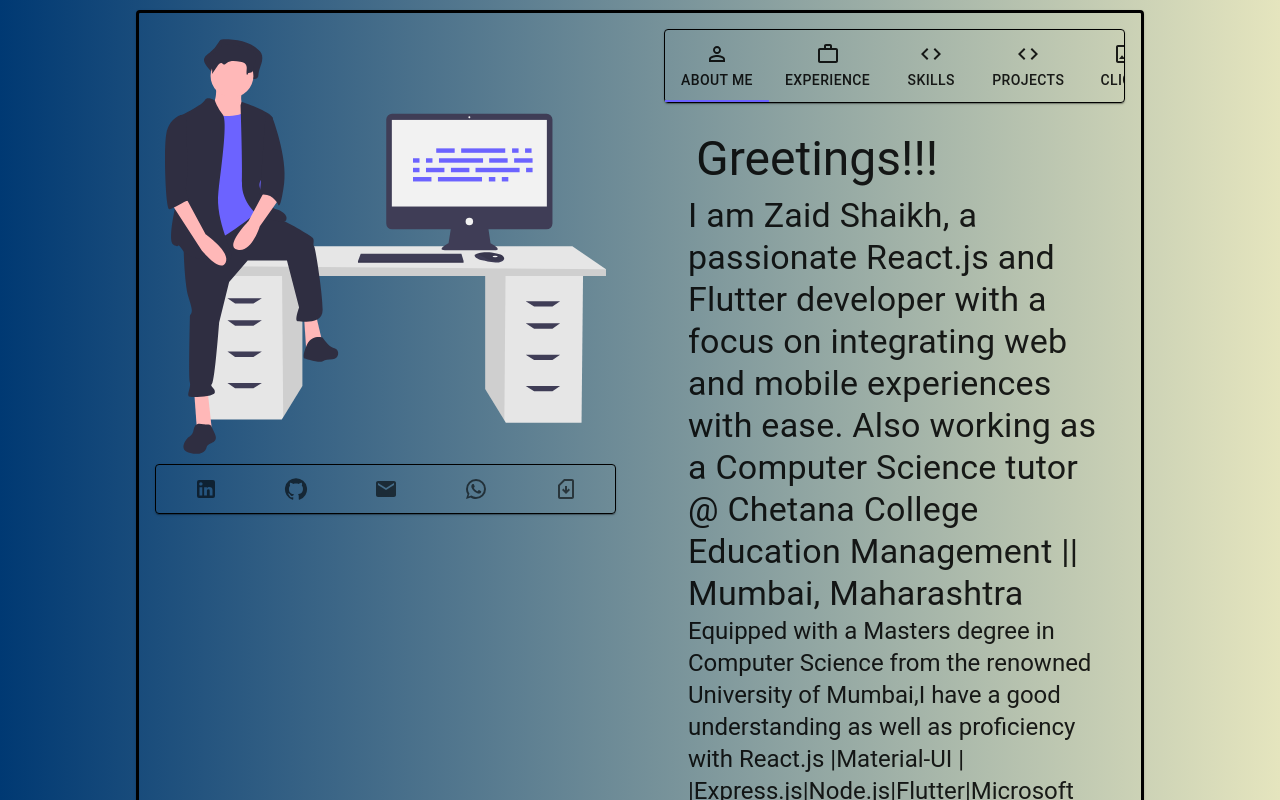
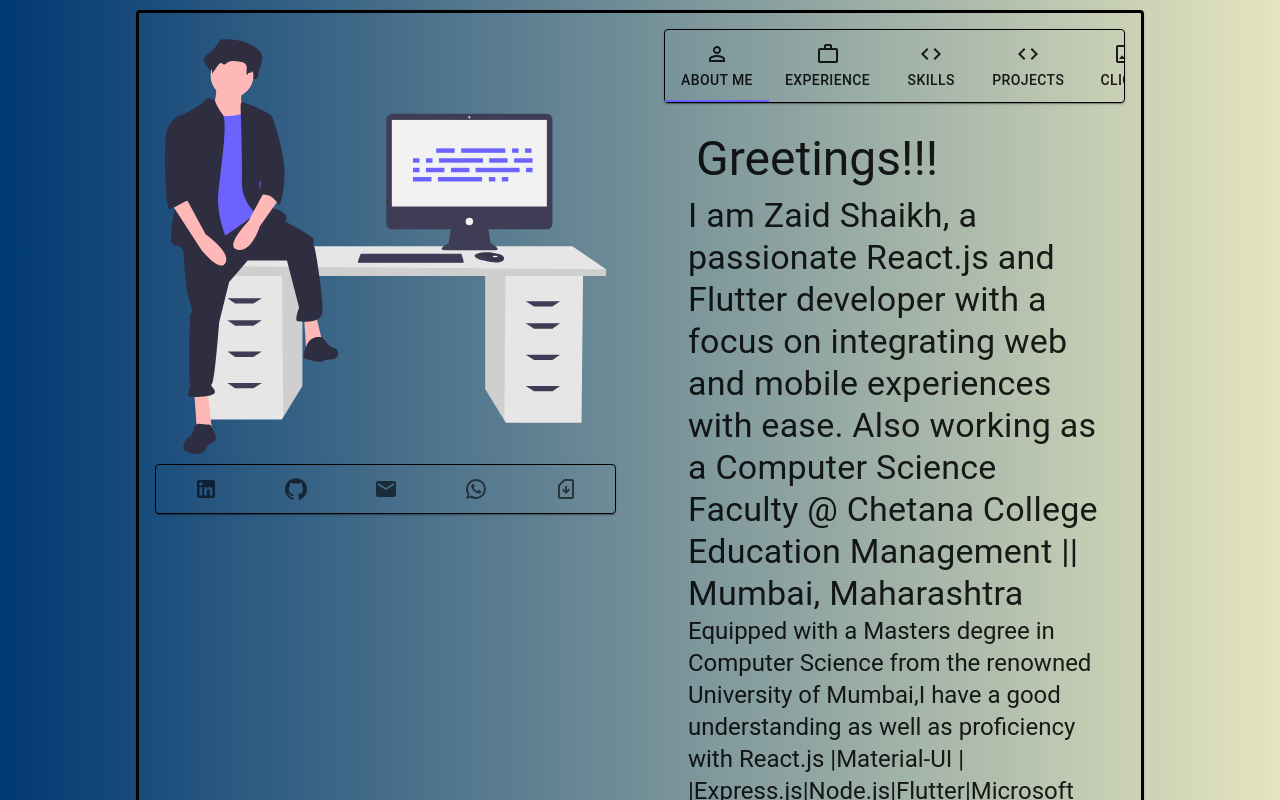
Before and after one commit to zaidshaikh3105/Z--d, a React (Vite) app: page / in a window 1280 px wide. Shown: the top 800 px of the page. Built offline with nearby package versions, Linux system fonts and the light colour scheme.

Commit message:
chnges in about me

```diff
--- a/src/App.jsx
+++ b/src/App.jsx
@@ -57,7 +57,7 @@
       <Typography variant="h4">
         I am Zaid Shaikh, a passionate React.js and Flutter developer with a
         focus on integrating web and mobile experiences with ease. Also working
-        as a Computer Science tutor @ Chetana College Education Management ||
+        as a Computer Science Faculty @ Chetana College Education Management ||
         Mumbai, Maharashtra
         <Typography variant="h5"></Typography>
       </Typography>
```
